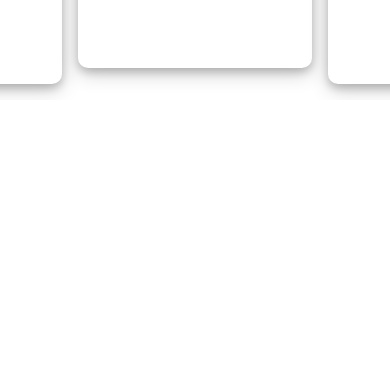
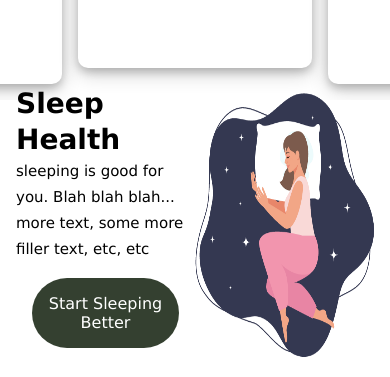
Before and after one commit to jaydools/vearthyv2, a React (Create React App) app: page / in a window 390 px wide. Shown: the part 602-979 px from the top of the page. Before the commit the page ends 848 px from the top, so only its background shows below. Built offline with nearby package versions, Linux system fonts and the light colour scheme.

Commit message:
basic outline and styling done for mobile

```diff
--- /dev/null
+++ b/src/components/sleepSection/SleepSection.js
@@ -0,0 +1,23 @@
+import React from "react";
+import "./SleepSection.scss";
+import sleeper from "../../assets/sleeping.png";
+
+function SleepSection() {
+    return (
+        <div className="sleep-container">
+            <div className="sleep-section">
+                <div className="sleep-text">
+                    <h2 className="sleep-text__header">Sleep Health</h2>
+                    <p className="sleep-text__body">
+                        sleeping is good for you. Blah blah blah... more text, some more filler
+                        text, etc, etc
+                    </p>
+                    <button className="sleep-text__cta">Start Sleeping Better</button>
+                </div>
+                <img className="sleep-section__img" src={sleeper} alt="night sky" />
+            </div>
+        </div>
+    );
+}
+
+export default SleepSection;
--- /dev/null
+++ b/src/components/sleepSection/SleepSection.scss
@@ -0,0 +1,38 @@
+@use "../../style/global" as *;
+@use "../../style/mixins" as *;
+@use "../../style/variables" as *;
+
+.sleep-container {
+    position: absolute;
+    margin-top: 42rem;
+}
+
+.sleep-section {
+    display: flex;
+    padding: 1rem;
+
+    &__img {
+        width: 50%;
+    }
+}
+
+.sleep-text {
+    &__header {
+        @include mobileH1;
+    }
+    &__body {
+        @include mobileP1;
+    }
+
+    &__cta {
+        border-radius: $buttonRadius;
+        padding: 1rem;
+        margin: 1rem;
+        background-color: $primary;
+        color: $white;
+
+        &:hover {
+            background-color: $black;
+        }
+    }
+}
--- a/src/pages/homepage/Homepage.js
+++ b/src/pages/homepage/Homepage.js
@@ -2,11 +2,13 @@ import React from "react";
 import "./Homepage.scss";
 import backdrop from "../../assets/hero.png";
 import Hero from "../../components/hero/Hero";
+import SleepSection from "../../components/sleepSection/SleepSection";
 
 function Homepage() {
     return (
         <main>
             <Hero />
+            <SleepSection />
             <img className="hero-backdrop" src={backdrop} alt="green gradient background"></img>
         </main>
     );
```
Also changed, not shown: src/assets/sleeping.png (added).
